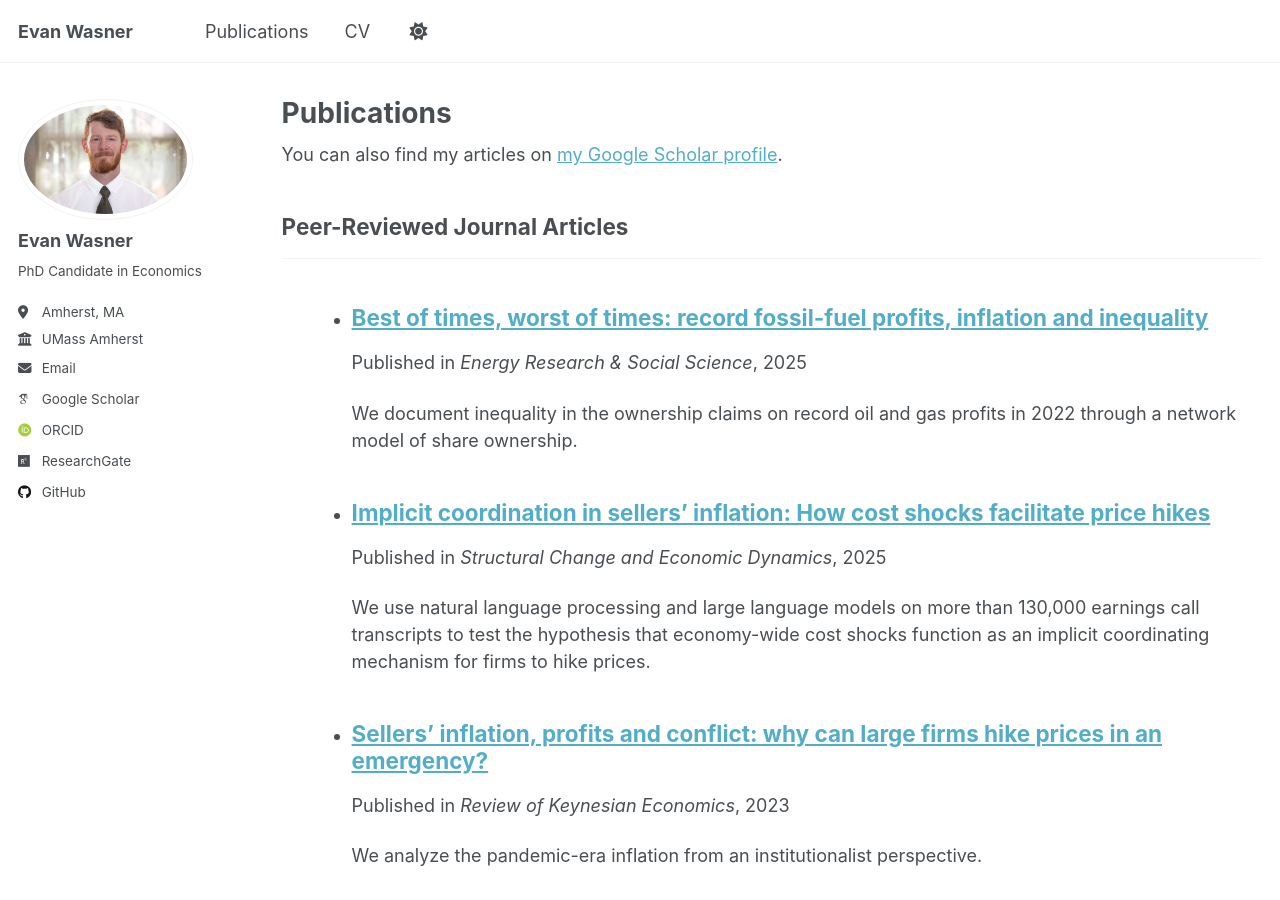
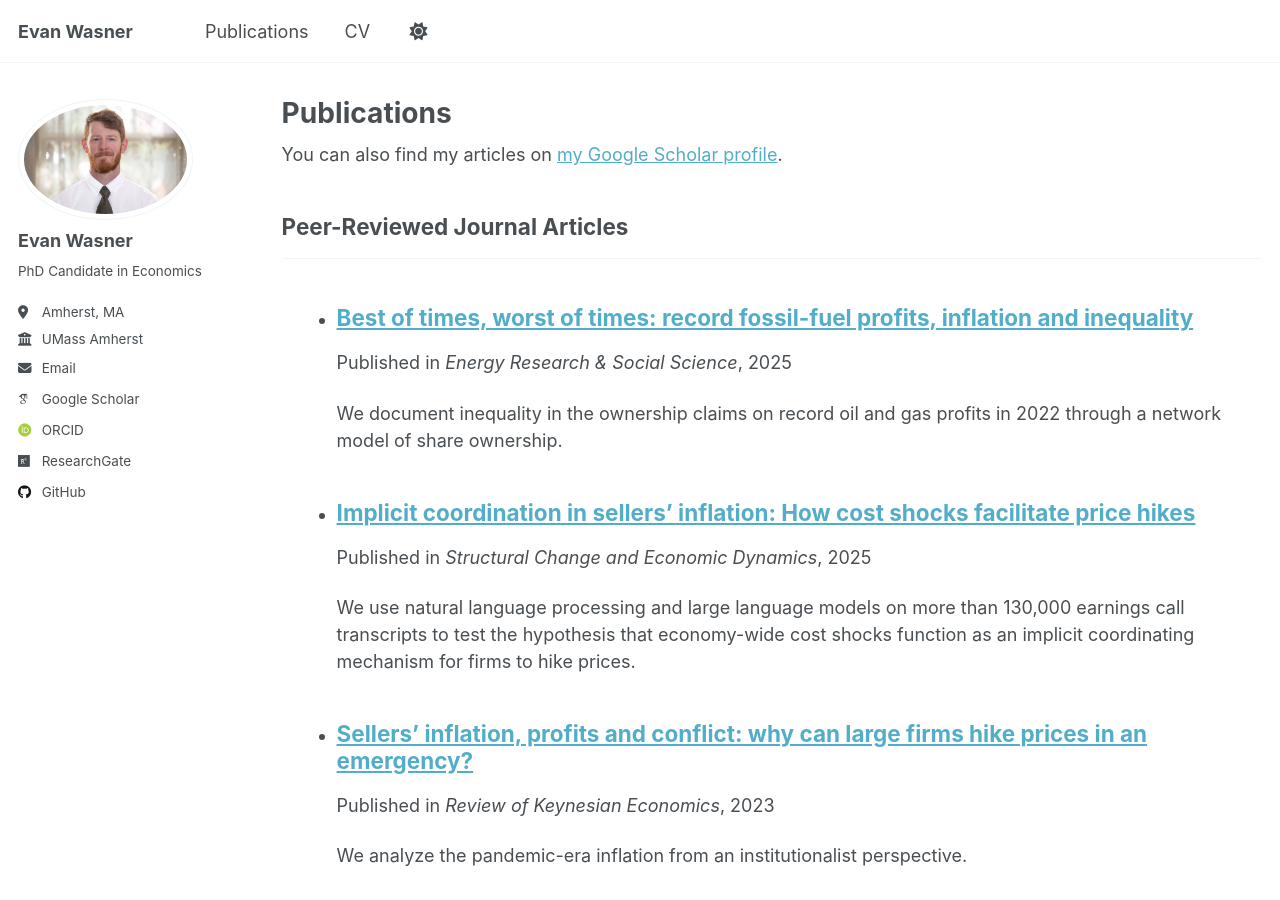
Before and after one commit to ewasner/ewasner.github.io, a Jekyll site: the page built from _pages/publications.html, in a window 1280 px wide and 900 px high. Built offline with Jekyll 4.4.1, drawn with Linux system fonts in a browser that asks for light colours; some web fonts are replaced; a script that is not in the unit is left out.

Commit message:
Again adjusting left margin

```diff
--- a/_pages/publications.html
+++ b/_pages/publications.html
@@ -25,7 +25,7 @@ author_profile: true
       {% endunless %}
 
 	  {% comment %} Wrap ONLY the publication in a div with a left margin {% endcomment %}
-	  <div style="margin-left: 30px; margin-bottom: 20px;">
+	  <div style="margin-left: 15px; margin-bottom: 20px;">
 	    <ul style="list-style-type: disc; margin-left: 0px;">
           {% include archive-single.html %}
         </ul>
```
